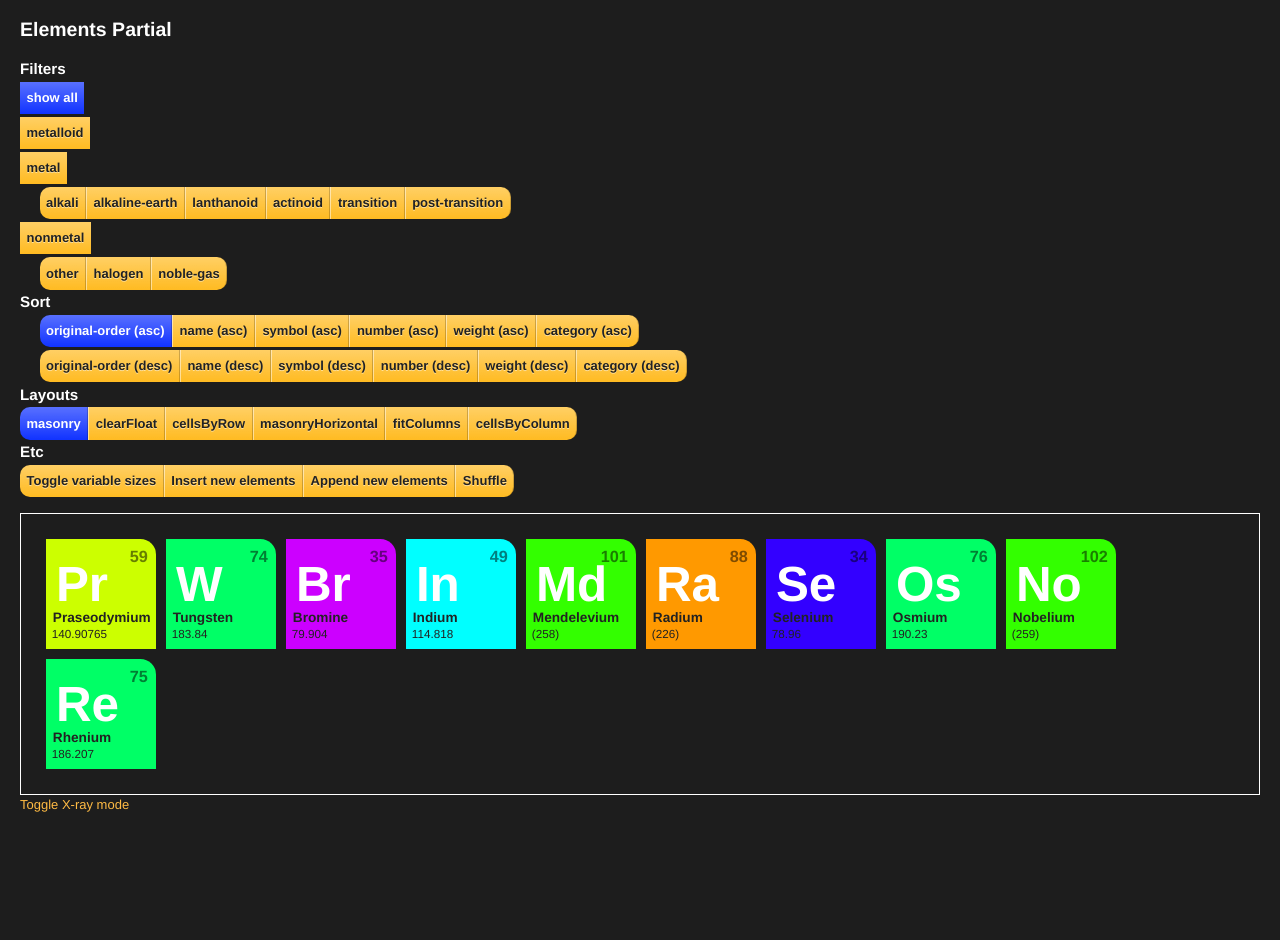
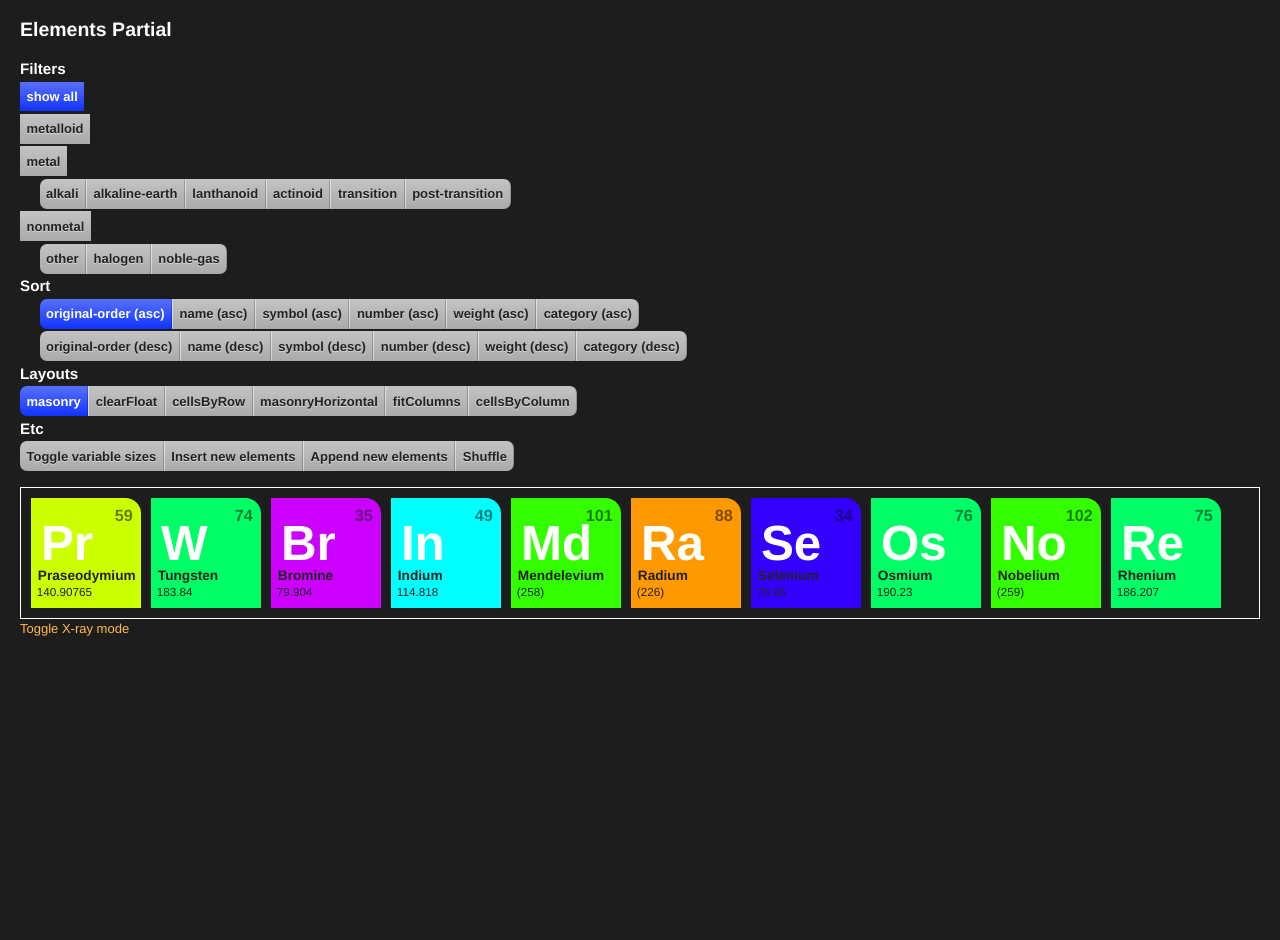
Before and after one commit to metafizzy/isotope, a Jekyll site: the page built from _posts/examples/2010-12-16-elements-partial.html, in a window 1280 px wide. Built offline with Jekyll 4.4.1, drawn with Linux system fonts in a browser that asks for light colours.

Commit message:
html : refine options styles

```diff
--- a/css/style.css
+++ b/css/style.css
@@ -43,7 +43,7 @@ body {
 .iso-container {
   background: transparent;
   border: 1px solid #FFF;
-  padding: 20px;
+  padding: 5px;
 }
 
 .element {
@@ -239,8 +239,8 @@ body {
 
 #options li a {
   display: inline-block;
-  padding: 0.5em;
-  background-color: #FB2;
+  padding: 0.4em 0.5em;
+  background-color: #AAA;
   color: #222;
   font-weight: bold;
   text-shadow: 0 1px hsla( 0, 0%, 100%, 0.5 );
@@ -273,12 +273,12 @@ body {
 }
 
 #options .floated li:first-child a {
-  border-radius: 10px 0 0 10px;
+  border-radius: 7px 0 0 7px;
   border-left: none;
 }
 
 #options .floated li:last-child a {
-  border-radius: 0 10px 10px 0;
+  border-radius: 0 7px 7px 0;
 }
 
 #options .option-set li a.selected {
```
